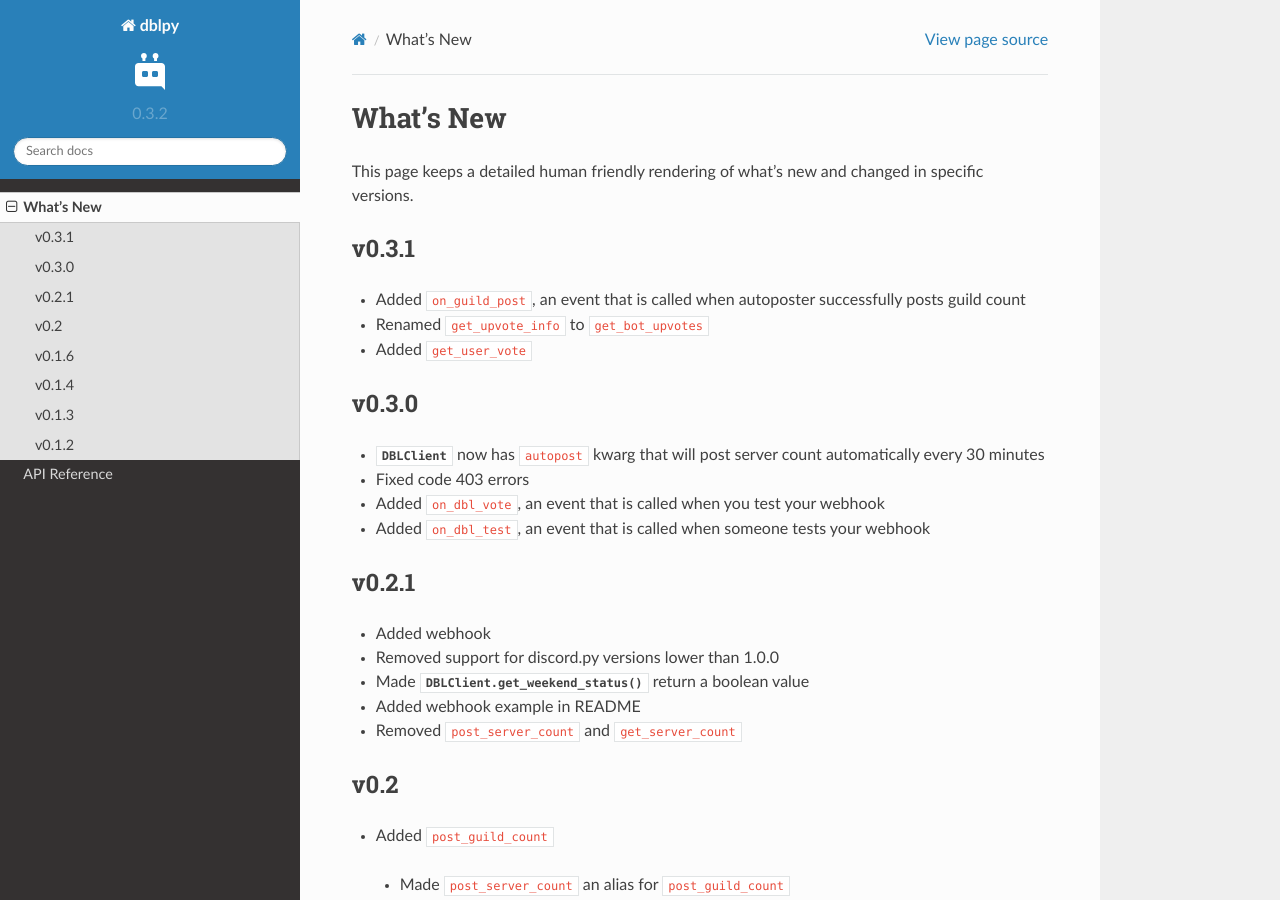
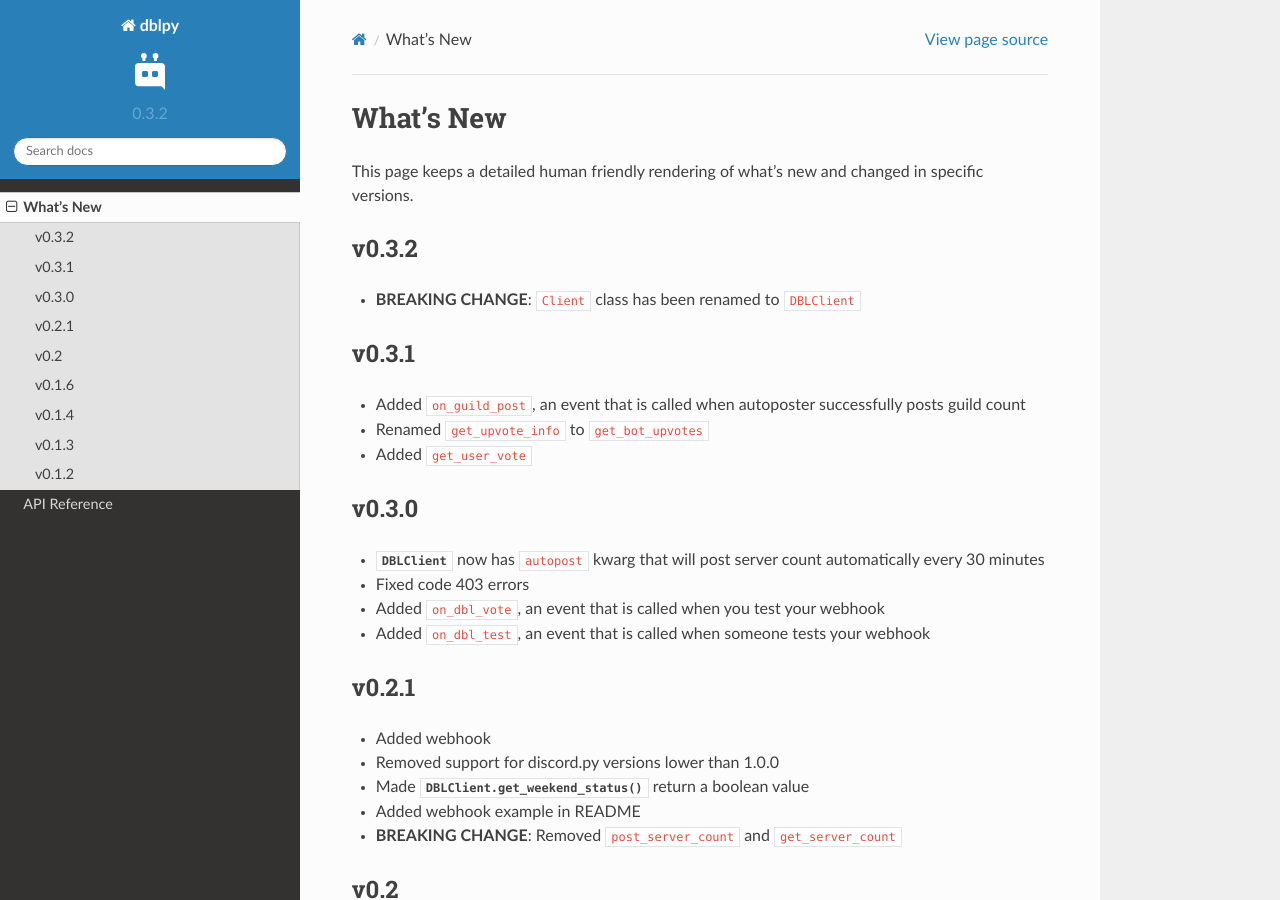
Before and after one commit to Top-gg-Community/python-sdk, a Sphinx documentation site: the page built from docs/whats_new.rst, in a window 1280 px wide and 900 px high. Built offline with Sphinx 7.4.7 and the Read the Docs theme 2.0.0, drawn with Linux system fonts in a browser that asks for light colours.

Commit message:
Added changelog for 0.3.2

```diff
--- a/docs/whats_new.rst
+++ b/docs/whats_new.rst
@@ -9,6 +9,10 @@ This page keeps a detailed human friendly rendering of what's new and changed
 in specific versions.
 
 .. _changelog:
+
+v0.3.2
+------
+* **BREAKING CHANGE**: ``Client`` class has been renamed to ``DBLClient``
 
 v0.3.1
 ------
@@ -30,7 +34,7 @@ v0.2.1
 * Removed support for discord.py versions lower than 1.0.0
 * Made :meth:`DBLClient.get_weekend_status` return a boolean value
 * Added webhook example in README
-* Removed ``post_server_count`` and ``get_server_count``
+* **BREAKING CHANGE**: Removed ``post_server_count`` and ``get_server_count``
 
 v0.2
 ----
```
